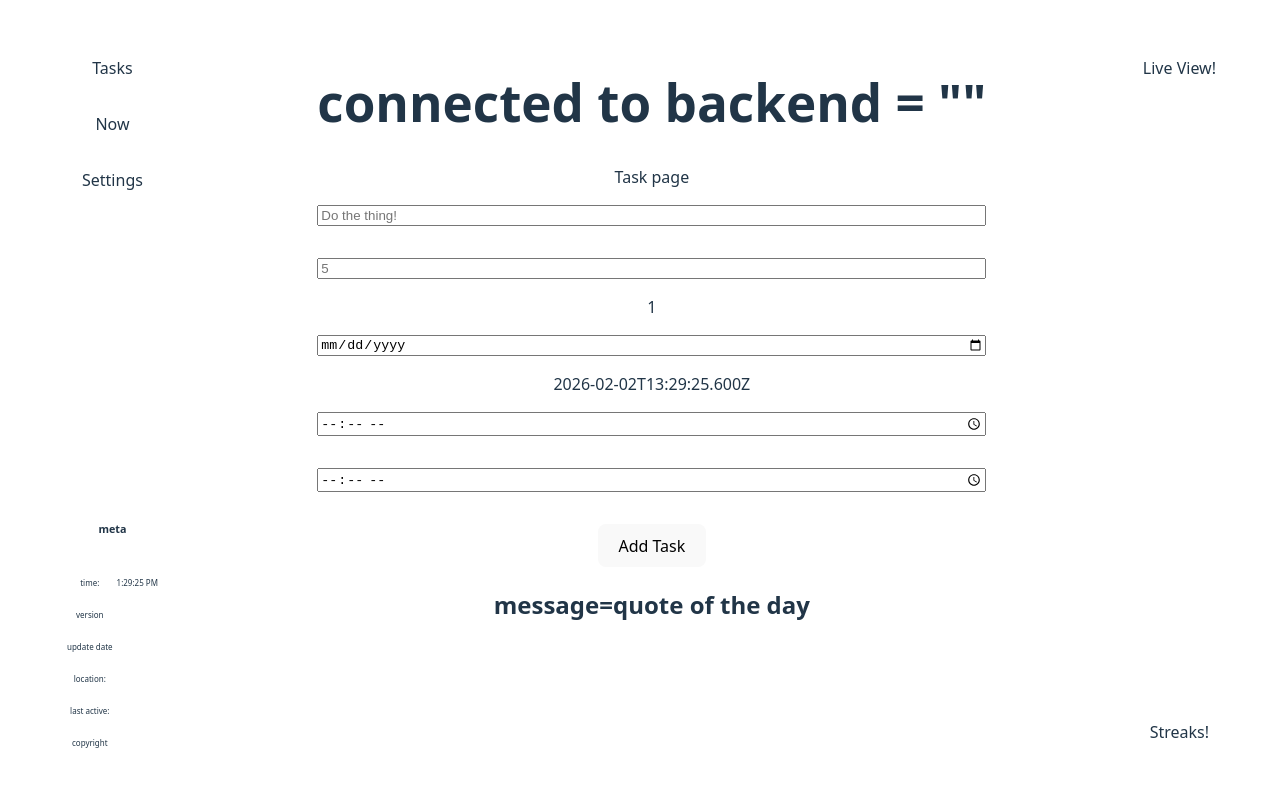
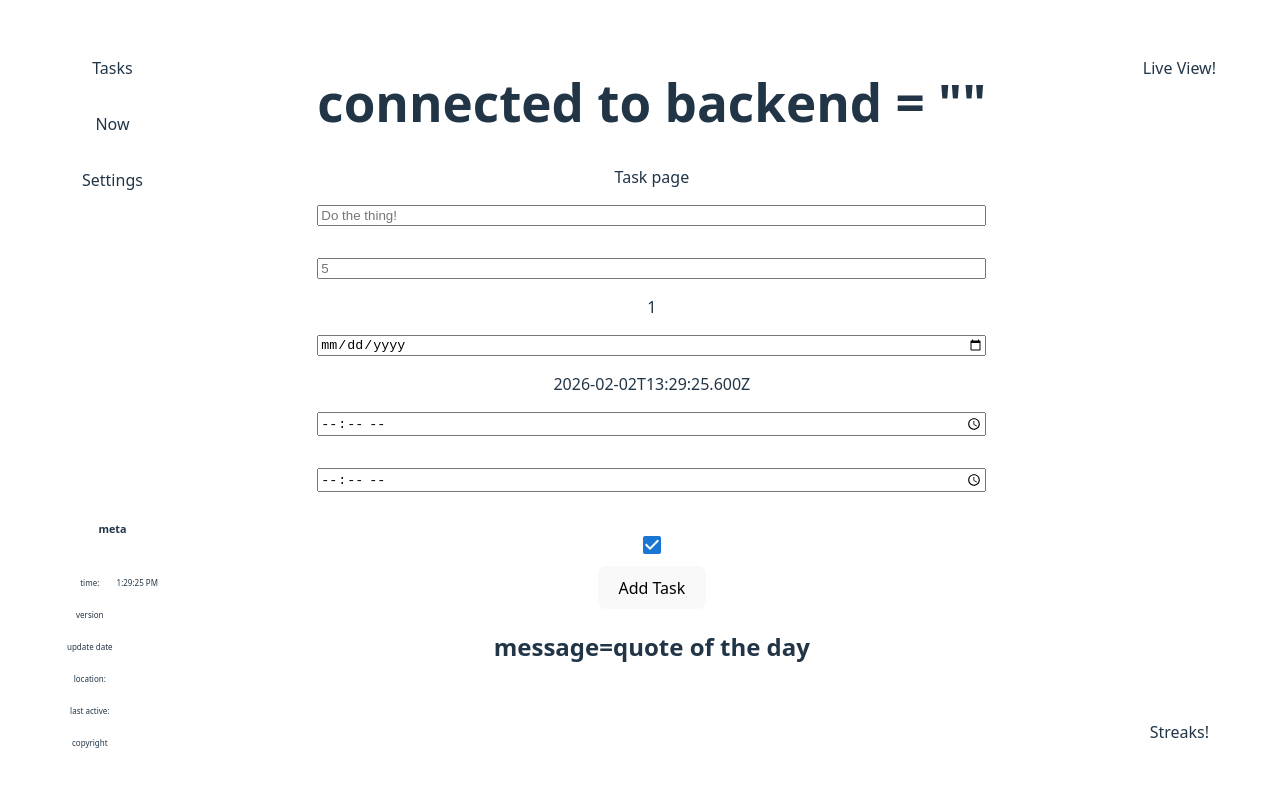
Before and after one commit to djv0049/frontend, a React (Vite) app: page / in a window 1280 px wide. Both pictures are taken after a click on the element "Tasks". Shown: the top 786 px of the page. Built offline with nearby package versions, Linux system fonts and the light colour scheme; no server answers.

Commit message:
add streak to task creation

```diff
--- a/src/components/addTask/AddTask.tsx
+++ b/src/components/addTask/AddTask.tsx
@@ -1,6 +1,7 @@
 import { useState } from "react"
 import { createTask } from "../../api/task"
 import { CreateTaskButton } from "../buttons/createTaskButton"
+import { Checkbox } from "@mui/material"
 
 //type frequency = "never" | "daily" | "weekly" | "monthly | yearly"
 
@@ -13,11 +14,12 @@ export function AddTask() {
   //const [repeatingFrequency, setRepeatingFrequency] = useState<frequency>("never")
   //const [repeatingFrequencyCount, setRepeatingFrequencyCount] = useState(1)
   const [date, setDate] = useState(new Date())
+  const [streak, setIsStreak] = useState(true)
 
 
   const handleCreateButtonClick = () => {
     console.log("hit button")
-    createTask({ name: name, startTime: startTime, endTime: endTime, date: date, priority: priority })
+    createTask({ name, startTime, endTime, date, priority, streak })
   }
   return <>
     <div style={{ display: "flex", flexDirection: 'column' }}>
@@ -45,6 +47,11 @@ export function AddTask() {
       <input type='time' onChange={(e) => setEndTime(e.target.value)} />
       <p>{endTime}</p>
     </div>
+    <div style={{ display: "flex", flexDirection: 'column' }}>
+      <Checkbox aria-label="Streak" defaultChecked onChange={(e) => setIsStreak(e.target.value)} />
+
+      {/*Toggle / check for streak*/}
+    </div>
     <CreateTaskButton onClick={handleCreateButtonClick} />
   </>
 }
--- a/src/components/streaks/streaks.tsx
+++ b/src/components/streaks/streaks.tsx
@@ -1,4 +1,9 @@
 export function Streaks(){
+  // NOTE: get streak things as props
+  // calculate streaks validity
+  // update streak info
+  // display streak
+  //
   return (
     <div>
       <p>Streaks!</p>
--- a/src/types/task.ts
+++ b/src/types/task.ts
@@ -7,7 +7,5 @@ export type task = {
   priority: number
   repeatingFrequency?: string
   repeatingFrequencyCount?: number
-
-
-
+  streak?: boolean
 }
```
